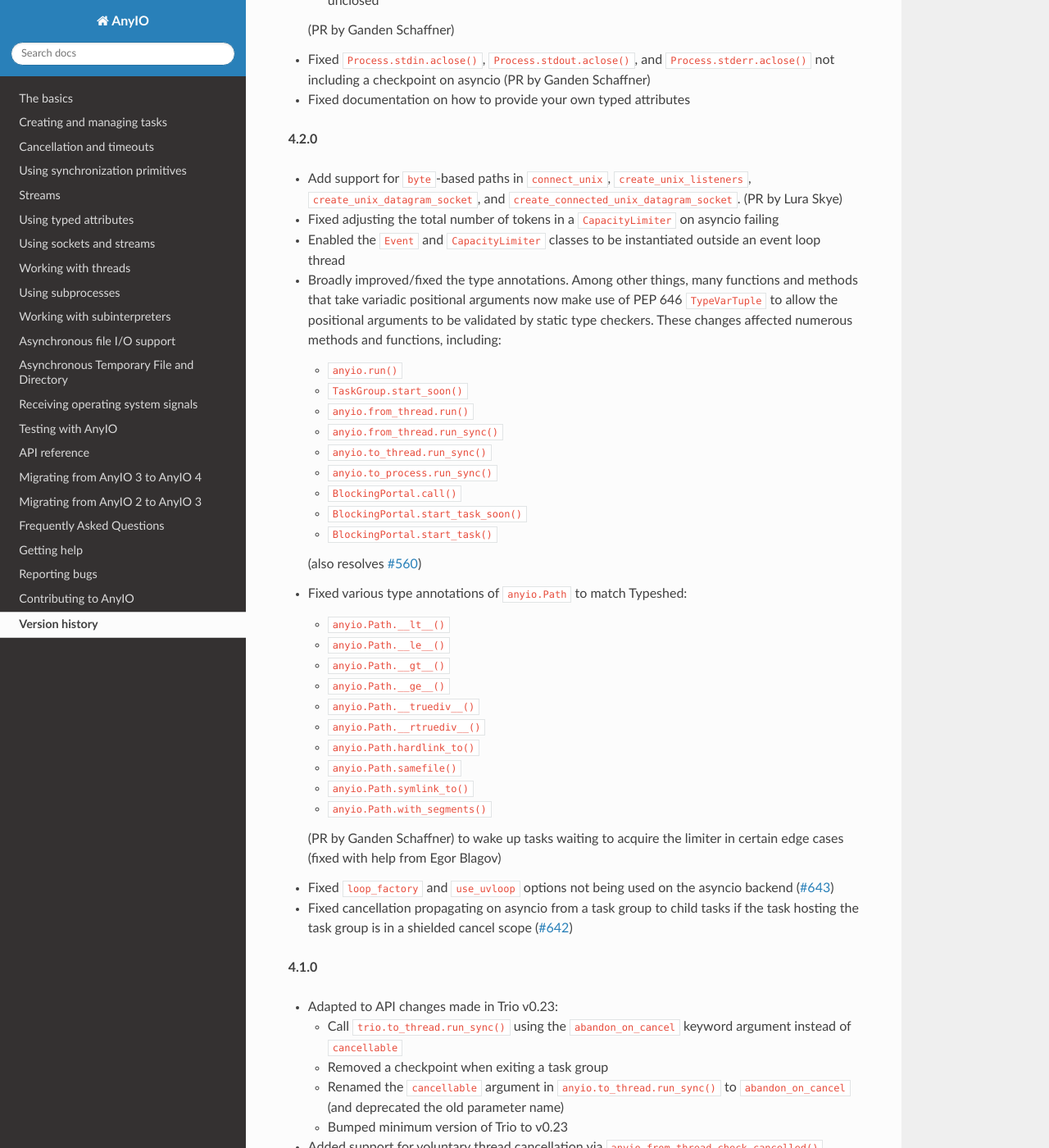
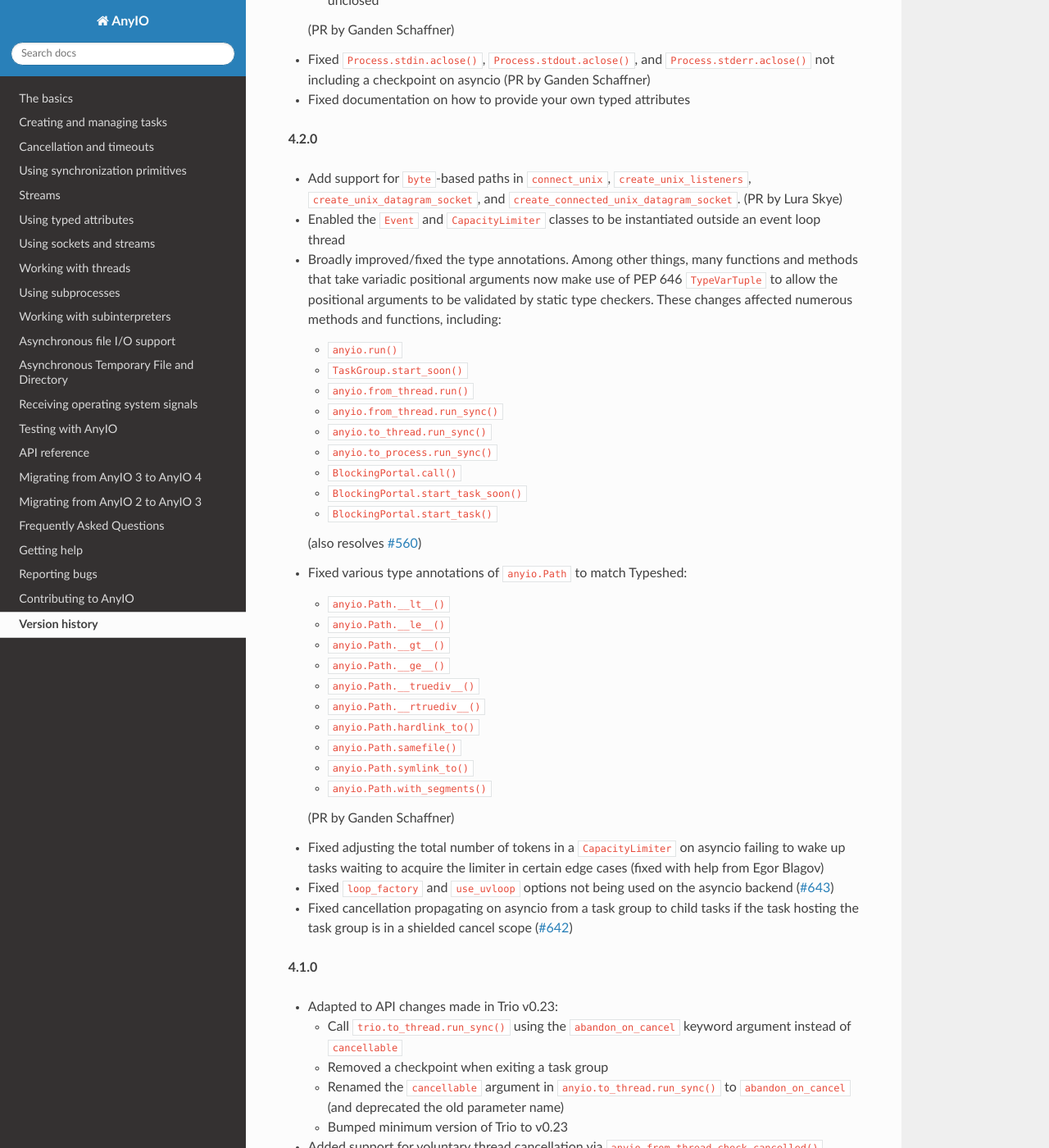
Before and after one commit to agronholm/anyio, a Sphinx documentation site: the page built from docs/versionhistory.rst, in a window 1280 px wide and 1400 px high, scrolled down 4978 px. Shown: the whole window at 82% size. Built offline with Sphinx 7.4.7 and the Read the Docs theme 3.1.0, drawn with Linux system fonts in a browser that asks for light colours; the version number could not be read and is left out; some of the changed lines change nothing that is shown.

Commit message:
Synced with master

```diff
--- a/docs/versionhistory.rst
+++ b/docs/versionhistory.rst
@@ -255,7 +255,6 @@
 - Add support for ``byte``-based paths in ``connect_unix``, ``create_unix_listeners``,
   ``create_unix_datagram_socket``, and ``create_connected_unix_datagram_socket``. (PR by
   Lura Skye)
-- Fixed adjusting the total number of tokens in a ``CapacityLimiter`` on asyncio failing
 - Enabled the ``Event`` and ``CapacityLimiter`` classes to be instantiated outside an
   event loop thread
 - Broadly improved/fixed the type annotations. Among other things, many functions and
@@ -288,6 +287,7 @@
   * ``anyio.Path.with_segments()``
 
   (PR by Ganden Schaffner)
+- Fixed adjusting the total number of tokens in a ``CapacityLimiter`` on asyncio failing
   to wake up tasks waiting to acquire the limiter in certain edge cases (fixed with help
   from Egor Blagov)
 - Fixed ``loop_factory`` and ``use_uvloop`` options not being used on the asyncio
```
